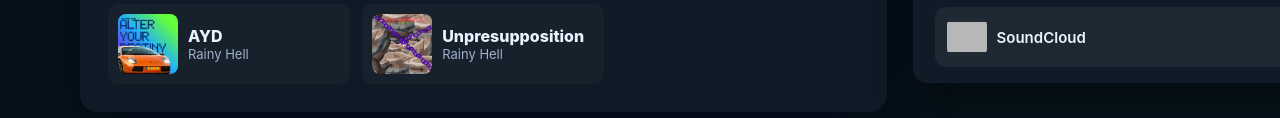
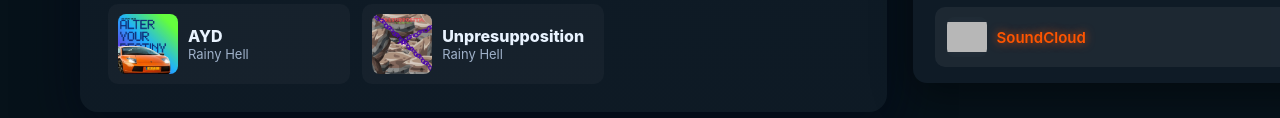
Before and after one commit to Mavox-ID/Rainy_Hell, a plain HTML site: page index.html in a window 1280 px wide. In both pictures the pointer is over the element "SoundCloud". Shown: the part 629-747 px from the top of the page. Drawn offline with Linux system fonts and the light colour scheme; grey boxes are pictures that could not be loaded.

Commit message:
Update index.html

```diff
--- a/index.html
+++ b/index.html
@@ -193,6 +193,10 @@
 .platforms-stack a.amazon:hover span {
   color: rgb(0, 200, 255);
   text-shadow: 0 0 10px rgba(0, 200, 255, 0.8);
+}
+.platforms-stack a.soundcloud:hover span {
+  color: rgb(255, 85, 0);
+  text-shadow: 0 0 10px rgba(255, 85, 0, 0.8);
 }
 .volume-control {
   display: flex;
```
